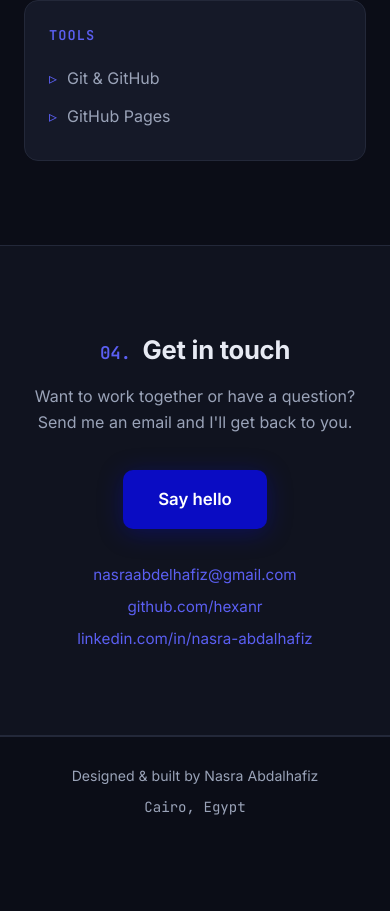
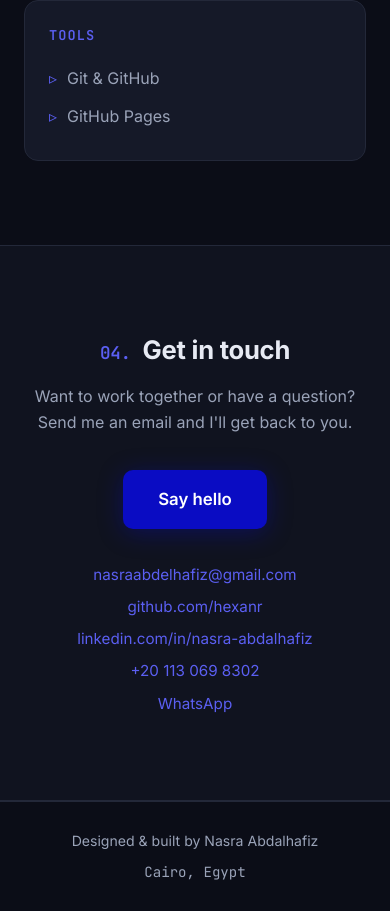
Before and after one commit to hexanr/hexanr.github.io, a plain HTML site: page index.html in a window 390 px wide. Shown: the part 3599-4510 px from the top of the page. Before the commit the page ends 4446 px from the top, so only its background shows below. Drawn offline with Linux system fonts and the light colour scheme.

Commit message:
Add phone and WhatsApp links to contact section

```diff
--- a/index.html
+++ b/index.html
@@ -207,6 +207,8 @@
           <a href="mailto:nasraabdelhafiz@gmail.com">nasraabdelhafiz@gmail.com</a>
           <a href="https://github.com/hexanr" target="_blank" rel="noopener">github.com/hexanr</a>
           <a href="https://www.linkedin.com/in/nasra-abdalhafiz/" target="_blank" rel="noopener">linkedin.com/in/nasra-abdalhafiz</a>
+          <a href="tel:+201130698302">+20 113 069 8302</a>
+          <a href="https://wa.me/201130698302" target="_blank" rel="noopener">WhatsApp</a>
         </div>
       </div>
     </section>
```
